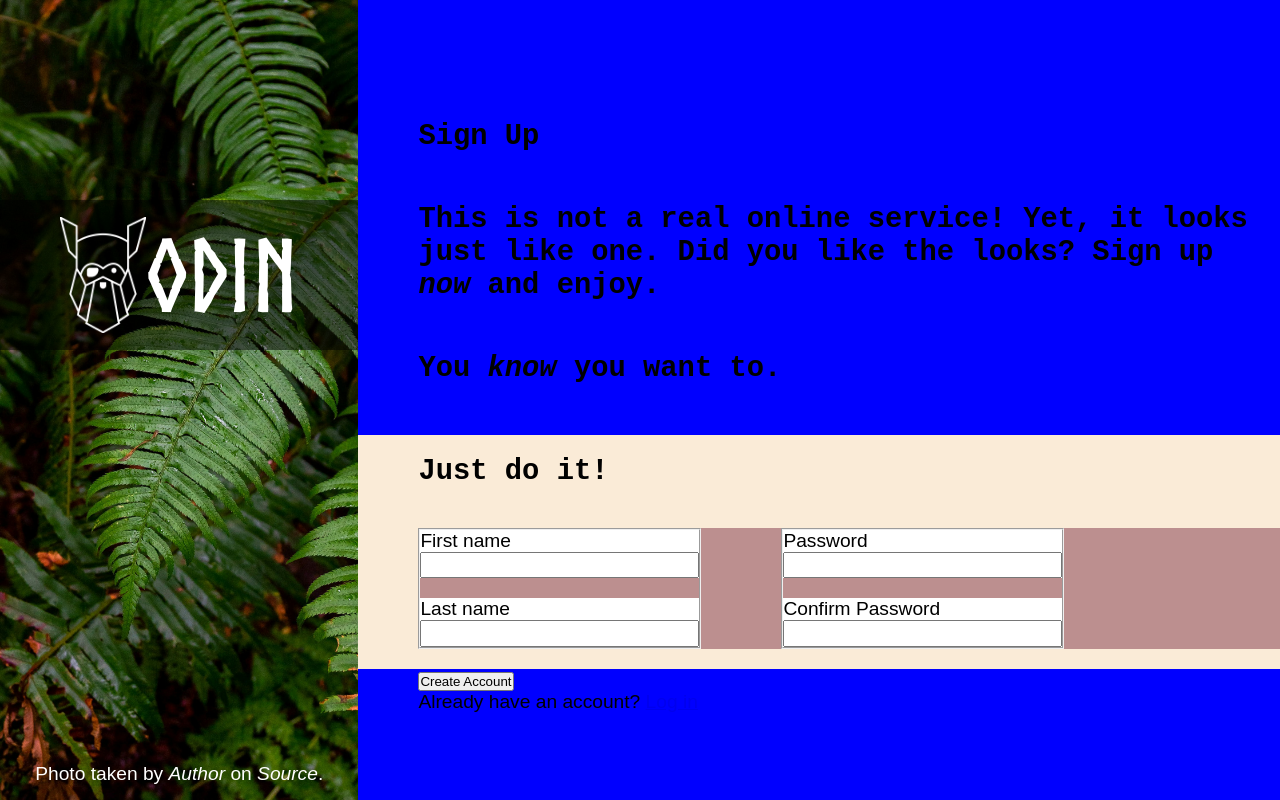
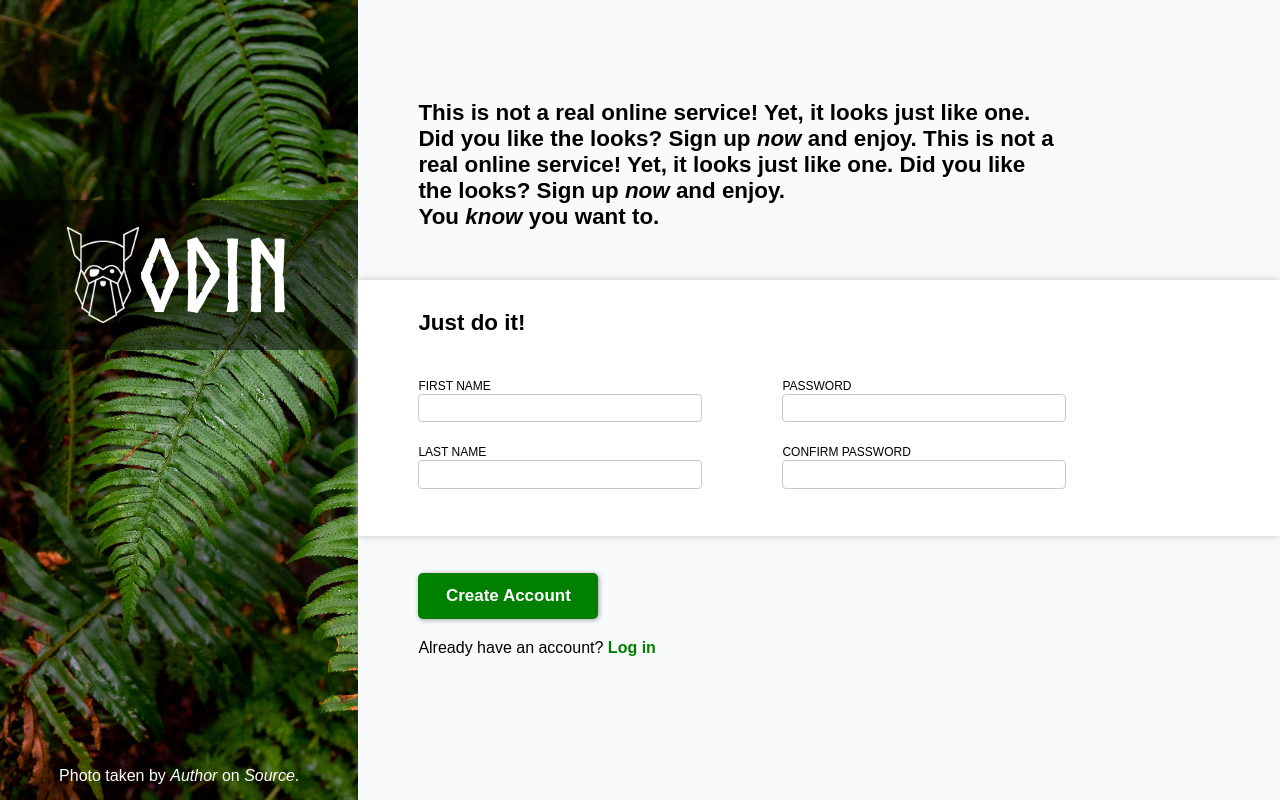
Before and after one commit to ViniciusLucca/odin-signup-form, a plain HTML site: page index.html in a window 1280 px wide. Drawn offline with Linux system fonts and the light colour scheme.

Commit message:
feat: enhance layout and styling of signup form, improve text visibility and structure

```diff
--- a/index.html
+++ b/index.html
@@ -18,12 +18,11 @@
             </footer>
         </aside>
         <section>
-                <h1>Sign Up</h1>
-
-                <h2>This is not a real online service! Yet, it looks just like one. Did you like the looks? Sign up <em>now</em> and enjoy.</h2>
+            <div class="textos">
+                <h2>This is not a real online service! Yet, it looks just like one. Did you like the looks? Sign up <em>now</em> and enjoy. This is not a real online service! Yet, it looks just like one. Did you like the looks? Sign up <em>now</em> and enjoy.</h2>
 
                 <h2>You <em>know</em> you want to.</h2>
-
+            </div>
 
             <form action="#" method="get">
                 <div class="main-form-container">
@@ -57,7 +56,7 @@
                 </div>
                 <div class="second-form-container">
                     <button type="submit">Create Account</button>
-                    <p>Already have an account? <a href="#">Log in</a></p>
+                    <p>Already have an account? <b><a href="#">Log in</a></b></p>
                 </div>
             </form>
         </section>
--- a/style.css
+++ b/style.css
@@ -3,9 +3,13 @@
     src: url(Norse-Bold.otf);
 }
 
+@import url('https://fonts.googleapis.com/css2?family=Montserrat:ital,wght@0,100..900;1,100..900&display=swap');
+
+/* Fonte personalizada, indicada por The Odin Project. */
 * {
     margin: 0;
     padding: 0;
+    font-family: "Montserrat", sans-serif;
 }
 
 /* Fazer o body tomar todo o espaço da tela */
@@ -14,16 +18,9 @@ body {
     width: 100vw;
 }
 
-h1, h2{
-    font-family: 'Courier New', Courier, monospace;
-    font-weight: bold;
-}
-
 main {
     display: flex; /* Usar flexbox para fazer leiaute de 2 colunas*/
     font-family: Arial, Helvetica, sans-serif;
-    font-size: larger;
-    background-color: green; /* TEMPORÁRIO: facilitar visualização entre elementos durante desenvolvimento */
     height: 100%;
     width: 100%;
 }
@@ -71,16 +68,57 @@ section {
     flex-basis: auto; /* Preencher o restante do espaço disponível, forçando aside a sempre ser menor que section, seguindo leiaute de referência */
     gap: 50px;
 
-    background-color: blue;/* TEMPORÁRIO: facilitar visualização entre elementos durante desenvolvimento */
+    padding-top: 100px; /* Espaço entre topo da tela e formulário, seguindo imagem de referência */
+    background-color: #f9fafc;
+}
 
-    padding-top: 120px; /* Espaço entre topo da tela e formulário, seguindo imagem de referência */
+section .textos {
+    max-width: 70%;
+    height: 130px;
+    display: flex;
+    justify-content: space-between;
+    flex-direction: column;
+}
+
+section .textos h2 {
+    color: black;
+    font-size: 1.4rem;
+    font-weight: 600;
+}
+
+div.main-form-container {
+    background-color: #ffffff;/* TEMPORÁRIO: facilitar visualização entre elementos durante desenvolvimento */
+
+    padding-top: 30px;
+    padding-bottom: 30px;
+    margin-bottom: 17px;
+    box-shadow: 0px 0px 8px #c5c5c5;
+}
+
+div.main-form-container h2 {
+    font-size: 1.4rem;
+}
+
+fieldset {
+    border: none;
+    height: 130px;
+}
+
+fieldset > div.form-control:last-of-type {
+    margin-top: 20px;
+}
+
+fieldset label {
+    text-transform: uppercase;
+    font-size: 12px;
+    margin-bottom: 6px;
 }
 
 .form-control-container {
     /*
-        Uso de flexbox + wrap para seguir leiaute de referência, criando 2 linhas de controles de formulário
+    Uso de flexbox + wrap para seguir leiaute de referência, criando 2 linhas de controles de formulário
 
-        OBS.: Me confundi, e acabei criando 2 COLUNAS de controles de formulário. Visualmente, acabou dando na mesma :P
+    OBS.: Me confundi, e acabei criando 2 COLUNAS de controles de formulário. Visualmente, acabou dando na mesma :P
     */
     display: flex;
     flex-wrap: wrap;
@@ -88,8 +126,6 @@ section {
     gap: 80px;
     align-items: center;
     margin-top: 40px;
-
-    background-color: rosybrown; /* TEMPORÁRIO: facilitar visualização entre elementos durante desenvolvimento */
 
     height: fit-content; /* Não sei o que isso faz, nem lembro porque coloquei aqui, mas deve controlar o tamanho do input (?).*/
 }
@@ -104,20 +140,28 @@ section {
     /* Padronizar tamanho de inputs */
     width: 275px;
     height: 1.4rem;
-    font-size: 1.4rem;
+    font-size: 1rem;
+    padding: 2px;
+    padding-left: 5px;
 
     display: block; /* Não como funciona, mas faz o input ficar abaixo de sua label, seguindo o leiaute de referência */
+
+    border: 1px solid #c7c7c7;
+    border-radius: 4px;
+    outline: none;
 }
 
-div.main-form-container {
-    background-color: antiquewhite;/* TEMPORÁRIO: facilitar visualização entre elementos durante desenvolvimento */
-
-    padding-top: 20px;
-    padding-bottom: 20px;
+.form-control > input:focus {
+    border-color: lightskyblue;
+    box-shadow: 1px 1px 5px rgb(184, 184, 184);
 }
 
-fieldset > div.form-control:last-of-type {
-    margin-top: 20px;
+.form-control > input:user-invalid {
+    border-color: lightcoral;
+}
+
+.form-control > input:user-valid {
+    border-color: lightgreen;
 }
 
 div.padding-left {
@@ -125,7 +169,23 @@ div.padding-left {
 }
 
 form button[type="submit"]{
-    margin: 20px, 0;
+    margin-top: 20px;
+    margin-bottom: 20px;
+    background-color: green;
+    color: white;
+    font-weight: 600;
+    font-size: 17px;
+    width: 180px;
+    padding: 13px 23px;
+    border: none;
+    border-radius: 5px;
+    box-shadow: 1px 1px 5px rgb(158, 158, 158);
+    cursor: pointer;
+}
+
+form a {
+    color: green;
+    text-decoration: none;
 }
 
 section > *:not(form), form > *{
```
